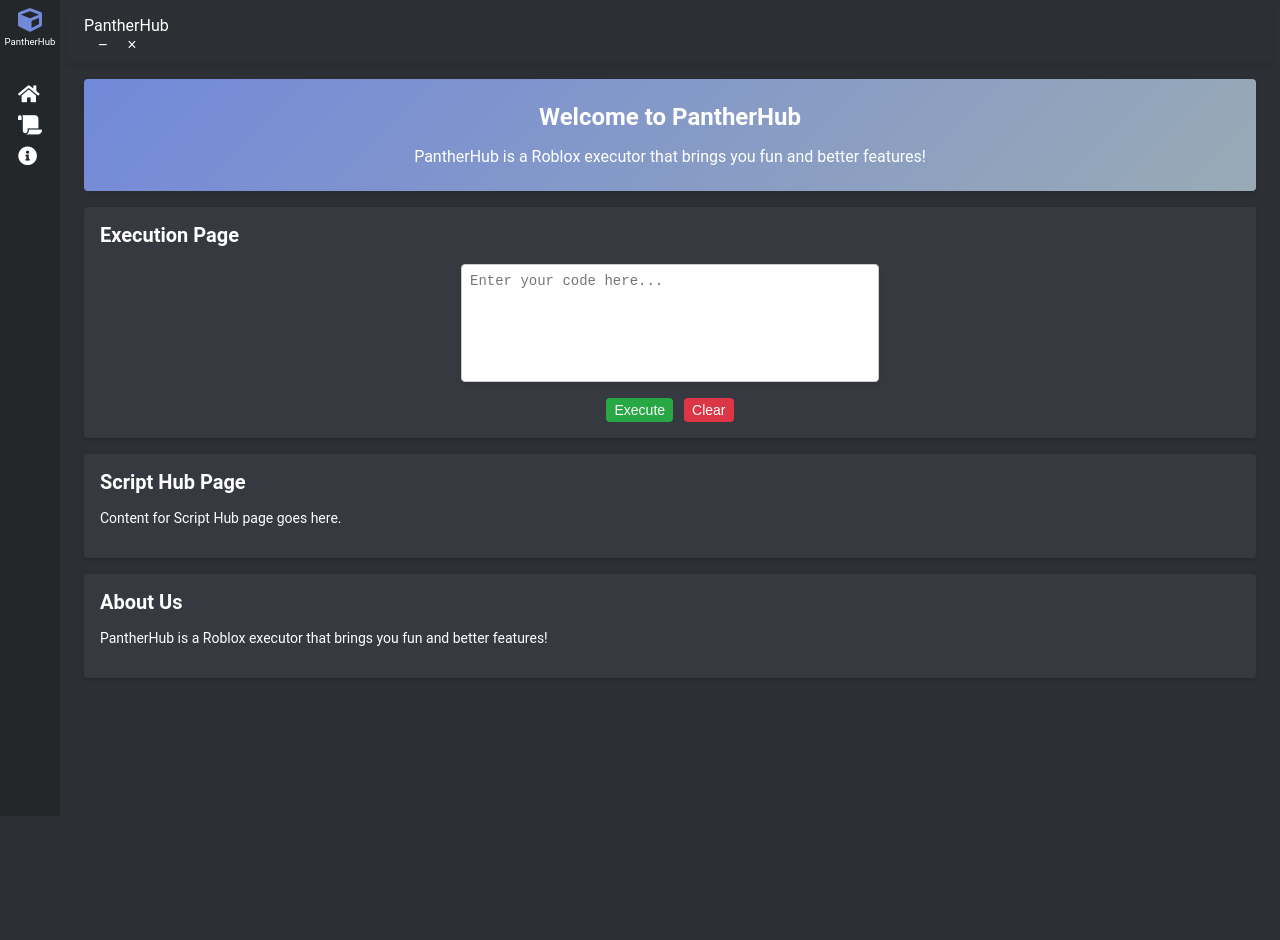
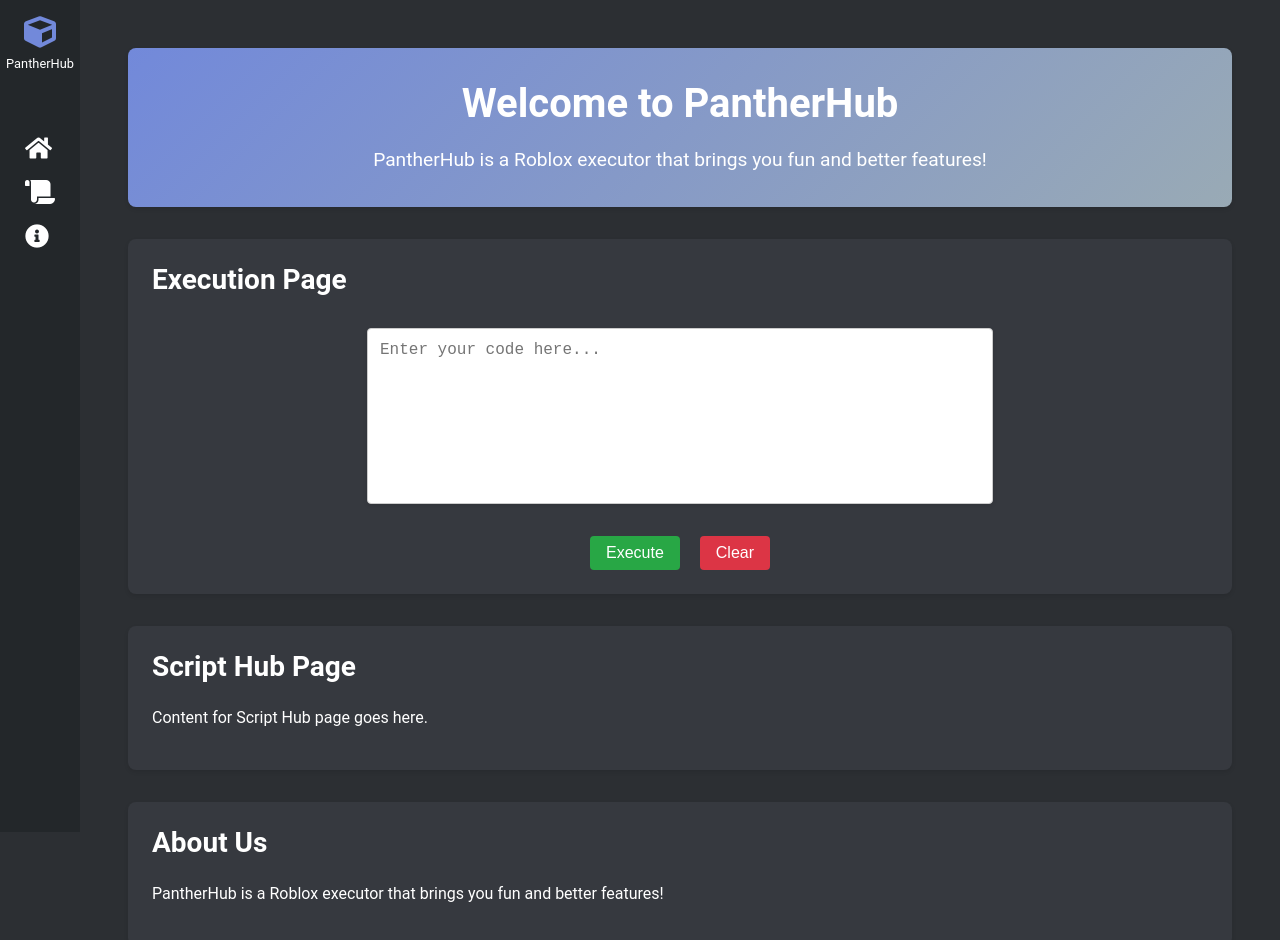
Before and after one commit to panthercheats/test2, a plain HTML site: page index.html in a window 1280 px wide. Before the commit the page ends 800 px from the top, so only its background shows below. Drawn offline with Linux system fonts and the light colour scheme.

Commit message:
Update index.html

```diff
--- a/index.html
+++ b/index.html
@@ -12,37 +12,37 @@
             padding: 0;
             background-color: #2c2f33;
             color: #fff;
-            font-size: 12px;
         }
 
         .sidebar {
             position: fixed;
             top: 0;
             left: 0;
-            width: 60px;
+            width: 80px;
             height: 100%;
             background-color: #23272a;
             display: flex;
             flex-direction: column;
             align-items: center;
-            padding: 0.5rem 0;
+            padding: 1rem 0;
         }
 
         .sidebar .logo {
             display: flex;
             flex-direction: column;
             align-items: center;
-            margin-bottom: 1rem;
+            margin-bottom: 2rem;
         }
 
         .sidebar .logo i {
-            font-size: 1.5rem;
+            font-size: 2rem;
             color: #7289da;
         }
 
         .sidebar .logo span {
-            margin-top: 0.25rem;
-            font-size: 0.6rem;
+            margin-top: 0.5rem;
+            font-size: 0.8rem;
+            color: #fff;
         }
 
         .sidebar ul {
@@ -51,13 +51,13 @@
         }
 
         .sidebar ul li {
-            margin: 0.5rem 0;
+            margin: 1rem 0;
         }
 
         .sidebar ul li a {
             color: #fff;
             text-decoration: none;
-            font-size: 1.2rem;
+            font-size: 1.5rem;
         }
 
         .sidebar ul li a:hover {
@@ -65,80 +65,50 @@
         }
 
         .content {
-            margin-left: 60px;
-            padding: 0.5rem;
+            margin-left: 80px;
+            padding: 1rem;
             background-color: #2c2f33;
         }
 
-        header {
-            background-color: #2c2f33;
-            color: #fff;
-            padding: 0.5rem 1rem;
-            display: flex;
-            justify-content: space-between;
-            align-items: center;
-            box-shadow: 0 2px 4px rgba(0, 0, 0, 0.1);
-        }
-
-        .header-content .title {
-            font-size: 1rem;
-        }
-
-        .window-controls {
-            display: flex;
-            align-items: center;
-        }
-
-        .window-controls button {
-            background: none;
-            border: none;
-            color: #fff;
-            font-size: 1rem;
-            margin-left: 0.5rem;
-            cursor: pointer;
-        }
-
-        .window-controls button:hover {
-            color: #ff5c5c;
-        }
-
         main {
-            padding: 1rem;
+            padding: 2rem;
         }
 
         section {
-            margin-bottom: 1rem;
+            margin-bottom: 2rem;
             background-color: #36393f;
-            padding: 1rem;
-            border-radius: 4px;
+            padding: 1.5rem;
+            border-radius: 8px;
             box-shadow: 0 2px 4px rgba(0, 0, 0, 0.1);
         }
 
         h2 {
             margin-top: 0;
-            font-size: 1.25rem;
+            font-size: 1.75rem;
+            color: #fff;
         }
 
         p {
-            font-size: 0.875rem;
-            line-height: 1.25;
+            font-size: 1rem;
+            line-height: 1.5;
         }
 
         .welcome-section {
             background: linear-gradient(135deg, #7289da, #99aab5);
-            padding: 1.5rem;
-            border-radius: 4px;
+            padding: 2rem;
+            border-radius: 8px;
             text-align: center;
+            color: #fff;
             box-shadow: 0 2px 4px rgba(0, 0, 0, 0.1);
         }
 
         .welcome-section h2 {
-            font-size: 1.5rem;
-            margin-bottom: 0.5rem;
+            font-size: 2.5rem;
+            margin-bottom: 1rem;
         }
 
         .welcome-section p {
-            font-size: 1rem;
+            font-size: 1.2rem;
             margin-bottom: 0;
         }
 
@@ -146,16 +116,16 @@
             display: flex;
             flex-direction: column;
             align-items: center;
-            margin-top: 1rem;
+            margin-top: 2rem;
         }
 
         .input-container textarea {
             width: 100%;
-            max-width: 400px;
-            height: 100px;
-            margin-bottom: 0.5rem;
-            padding: 0.5rem;
-            font-size: 0.875rem;
+            max-width: 600px;
+            height: 150px;
+            margin-bottom: 1rem;
+            padding: 0.75rem;
+            font-size: 1rem;
             border: 1px solid #ccc;
             border-radius: 4px;
             resize: none;
@@ -163,9 +133,9 @@
         }
 
         .input-container button {
-            margin-top: 0.5rem;
-            padding: 0.25rem 0.5rem;
-            font-size: 0.875rem;
+            margin-top: 1rem;
+            padding: 0.5rem 1rem;
+            font-size: 1rem;
             border: none;
             border-radius: 4px;
             cursor: pointer;
@@ -184,7 +154,7 @@
         .input-container .clear {
             background-color: #dc3545;
             color: #fff;
-            margin-left: 0.5rem;
+            margin-left: 1rem;
         }
 
         .input-container .clear:hover {
@@ -198,16 +168,17 @@
             width: 100%;
             height: 100%;
             background: rgba(0, 0, 0, 0.5);
-            display: none;
+            display: flex;
             justify-content: center;
             align-items: center;
+            display: none;
             animation: fadeIn 0.5s;
         }
 
         .dialog-box {
             background: #fff;
-            padding: 1rem;
-            border-radius: 4px;
+            padding: 2rem;
+            border-radius: 8px;
             text-align: center;
             box-shadow: 0 2px 4px rgba(0, 0, 0, 0.1);
         }
@@ -215,7 +186,7 @@
         .dialog-box button {
             background-color: #007bff;
             color: #fff;
-            padding: 0.25rem 0.5rem;
+            padding: 0.5rem 1rem;
             border: none;
             border-radius: 4px;
             cursor: pointer;
@@ -248,15 +219,6 @@
         </ul>
     </div>
     <div class="content">
-        <header>
-            <div class="header-content">
-                <div class="title">PantherHub</div>
-                <div class="window-controls">
-                    <button class="minimize">&minus;</button>
-                    <button class="close">&times;</button>
-                </div>
-            </div>
-        </header>
         <main>
             <!-- Welcome Section -->
             <section id="welcome" class="welcome-section">
@@ -308,4 +270,6 @@
         function closeDialog() {
             document.getElementById('dialogOverlay').style.display = 'none';
         }
-    </
+    </script>
+</body>
+</html>
```
